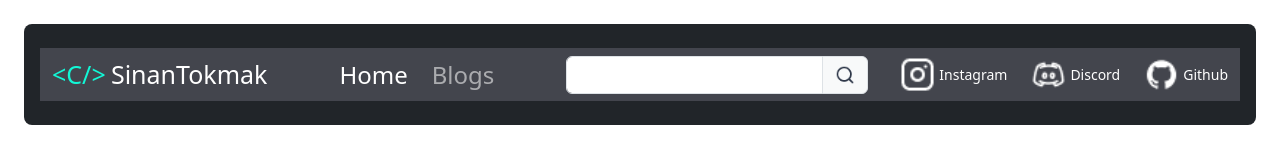
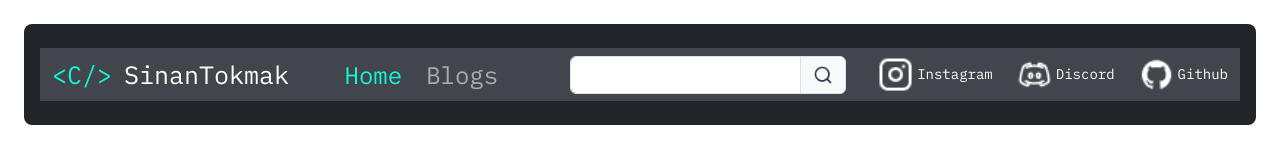
Before and after one commit to tobal-esliceu/projecte-blog, a plain HTML site: page index.html in a window 1280 px wide. Drawn offline with nearby package versions, Linux system fonts and the light colour scheme.

Commit message:
navbar_final

```diff
--- a/assets/CSS/styles.css
+++ b/assets/CSS/styles.css
@@ -29,3 +29,14 @@ div {
 .text1{
   font-size: 60;
 }
+body {
+  font-family: 'IBM Plex Mono', monospace;
+  background: #fff;
+}
+.nav-link {
+  font-size: 20px;
+}
+
+.nav-link.active {
+  color: #12F7D6 !important;
+}
--- a/index.html
+++ b/index.html
@@ -10,7 +10,6 @@
 
 <header>
   <body class="p-4">
-
 <header class="bg-dark p-3 rounded-3">
   <nav class="navbar navbar-expand-lg navbar-dark">
  <!--titulo-->
@@ -20,7 +19,6 @@
            <span class="texto-titulo">SinanTokmak</span>
       </a>
  <!--menu-->
-
       <button class="navbar-toggler" type="button" data-bs-toggle="collapse"
               data-bs-target="#menu" aria-controls="menu"
               aria-expanded="false" aria-label="Toggle navigation">
@@ -57,8 +55,10 @@
   </nav>
 </header>
 </header>
+</nav>
+    <body>
 
-</nav>
+    </body>
 
 
 
@@ -68,8 +68,6 @@
 
 
 
-</body>
-
 <script src="https://code.jquery.com/jquery-3.2.1.slim.min.js" integrity="sha384-KJ3o2DKtIkvYIK3UENzmM7KCkRr/rE9/Qpg6aAZGJwFDMVNA/GpGFF93hXpG5KkN" crossorigin="anonymous"></script>
 <script src="https://cdn.jsdelivr.net/npm/popper.js@1.12.9/dist/umd/popper.min.js" integrity="sha384-ApNbgh9B+Y1QKtv3Rn7W3mgPxhU9K/ScQsAP7hUibX39j7fakFPskvXusvfa0b4Q" crossorigin="anonymous"></script>
 <script src="https://cdn.jsdelivr.net/npm/bootstrap@4.0.0/dist/js/bootstrap.min.js" integrity="sha384-JZR6Spejh4U02d8jOt6vLEHfe/JQGiRRSQQxSfFWpi1MquVdAyjUar5+76PVCmYl" crossorigin="anonymous"></script>
```
Also changed, not shown: contact.html (+5 -7 lines), news.html (+0 -4 lines).
